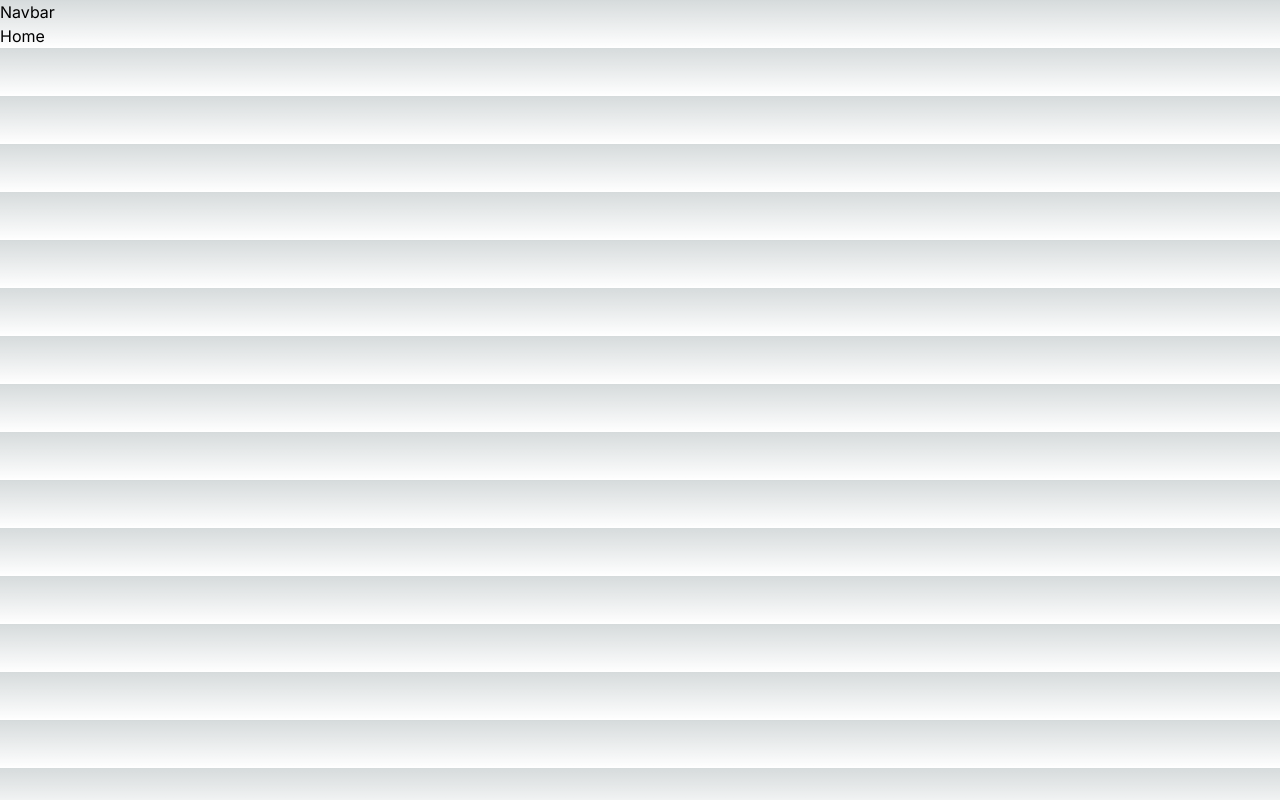
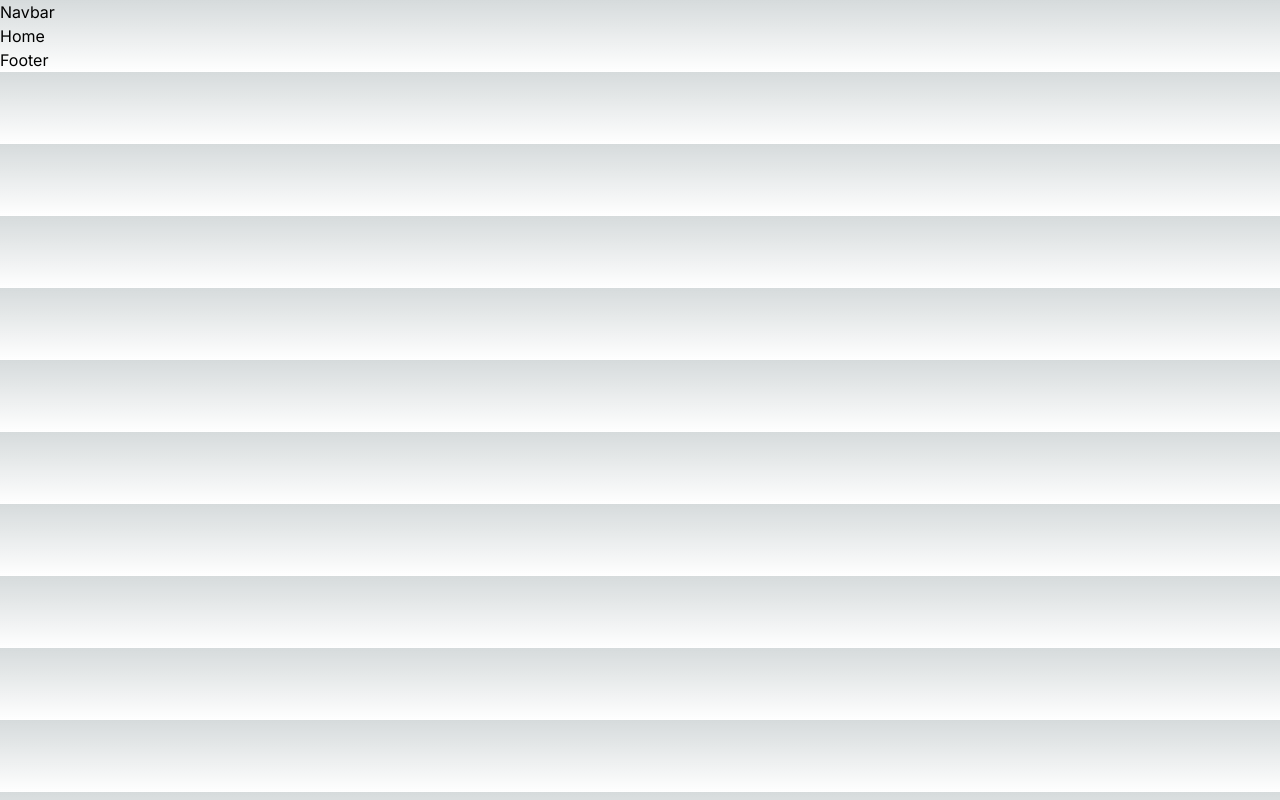
Before and after one commit to vmaineng/movie-night, a Next.js app in the folder front/: page / in a window 1280 px wide. Built offline with nearby package versions, Linux system fonts and the light colour scheme.

Commit message:
updated navbar

```diff
--- a/front/src/app/components/navbar/Navbar.jsx
+++ b/front/src/app/components/navbar/Navbar.jsx
@@ -1,7 +1,9 @@
 import React from 'react'
 
-export const Navbar = () => {
+const Navbar = () => {
   return (
     <div>Navbar</div>
   )
 }
+
+export default Navbar
--- a/front/src/app/layout.js
+++ b/front/src/app/layout.js
@@ -1,6 +1,7 @@
 import { Inter } from "next/font/google";
 import "./globals.css";
-import { Navbar } from "./components/navbar/Navbar";
+import  Navbar from "./components/navbar/Navbar";
+import Footer from "./components/footer/Footer";
 
 const inter = Inter({ subsets: ["latin"] });
 
@@ -15,6 +16,7 @@ export default function RootLayout({ children }) {
       <body className={inter.className}>
         <Navbar />
         {children}
+        <Footer />
       </body>
     </html>
   );
```
